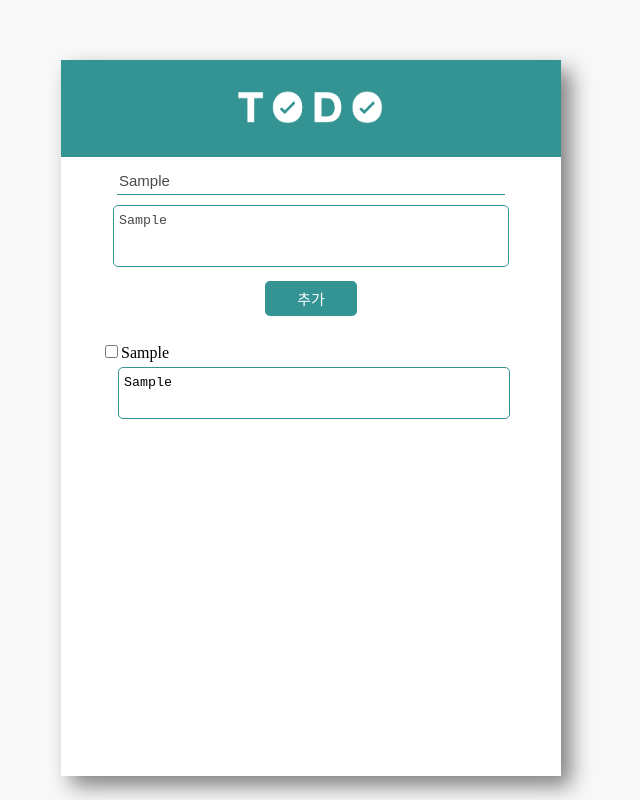
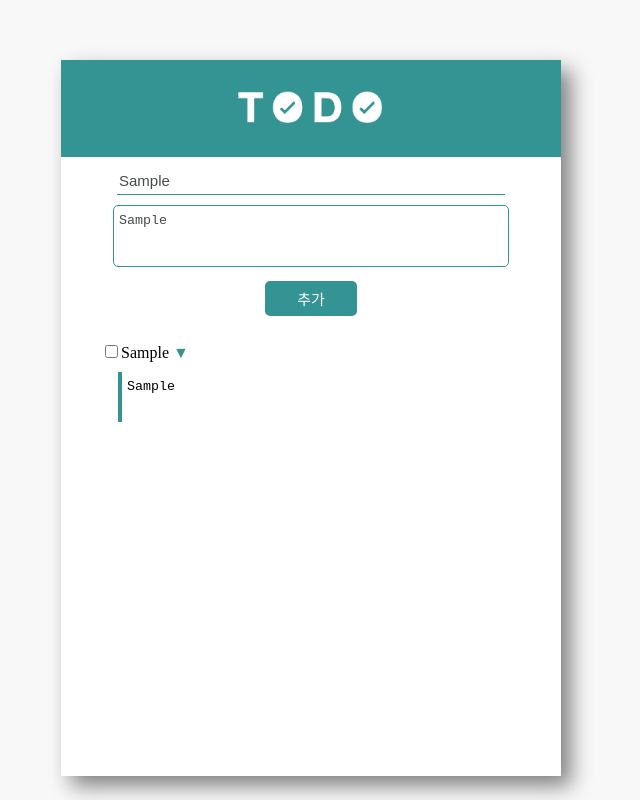
Before and after one commit to dekim1028/react-todo, a React (Create React App) app: page / in a window 1280 px wide. Both pictures are taken after typing "Sample", "Sample" into the empty fields and a click on the button "추가". Shown: the whole page, without its empty margins (329-969 px from the left). Built offline with nearby package versions, Linux system fonts and the light colour scheme.

Commit message:
list item 수정

```diff
--- a/src/List.css
+++ b/src/List.css
@@ -13,11 +13,21 @@
 }
 
 .description{
-    margin: 5px 17px;
-    width: 380px;
+    margin: 10px 17px;
+    width: 370px;
     resize: none;
     line-height: 20px;
     padding:5px;
-    border: 0.5px solid #349393;
-    border-radius: 5px;
+    border: none;
+    border-left: 4px solid #349393;
 }
+
+.descriptionBtn{
+    color: #349393;
+    cursor:pointer;
+}
+
+.descriptionBtn:hover{
+    color: #1CBC4C;
+    cursor:pointer;
+}
--- a/src/List.jsx
+++ b/src/List.jsx
@@ -4,7 +4,7 @@ import './List.css';
 const ListItem = ({title, description, completed}) => (
     <li className="ellipsis">
         <input type="checkbox" checked={completed}></input>
-        <span>{title}</span>
+        <span>{title}</span> <span className="descriptionBtn">▼</span>
         <div>
             <textarea className="description" readOnly>
                 {description}
```
